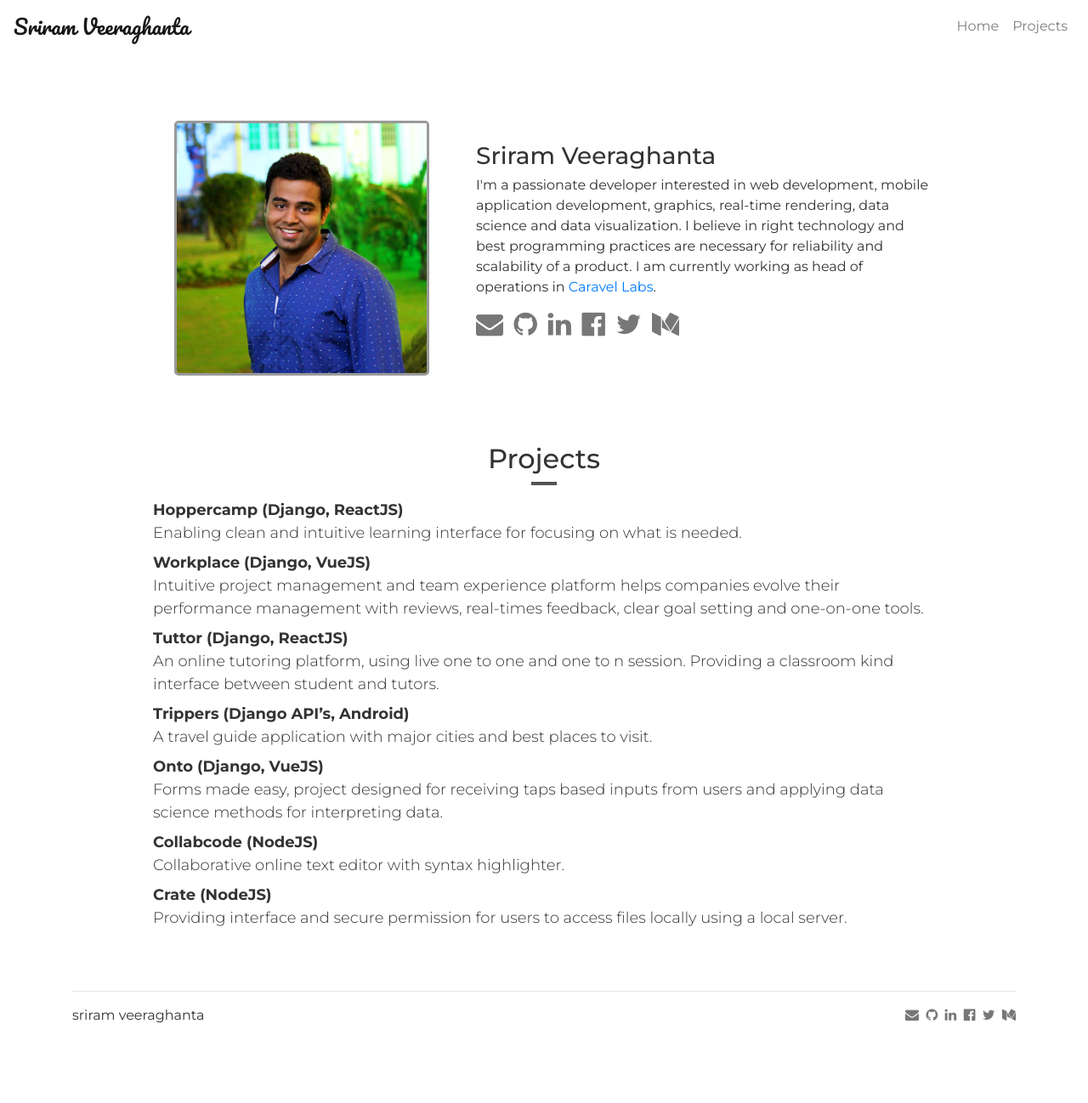
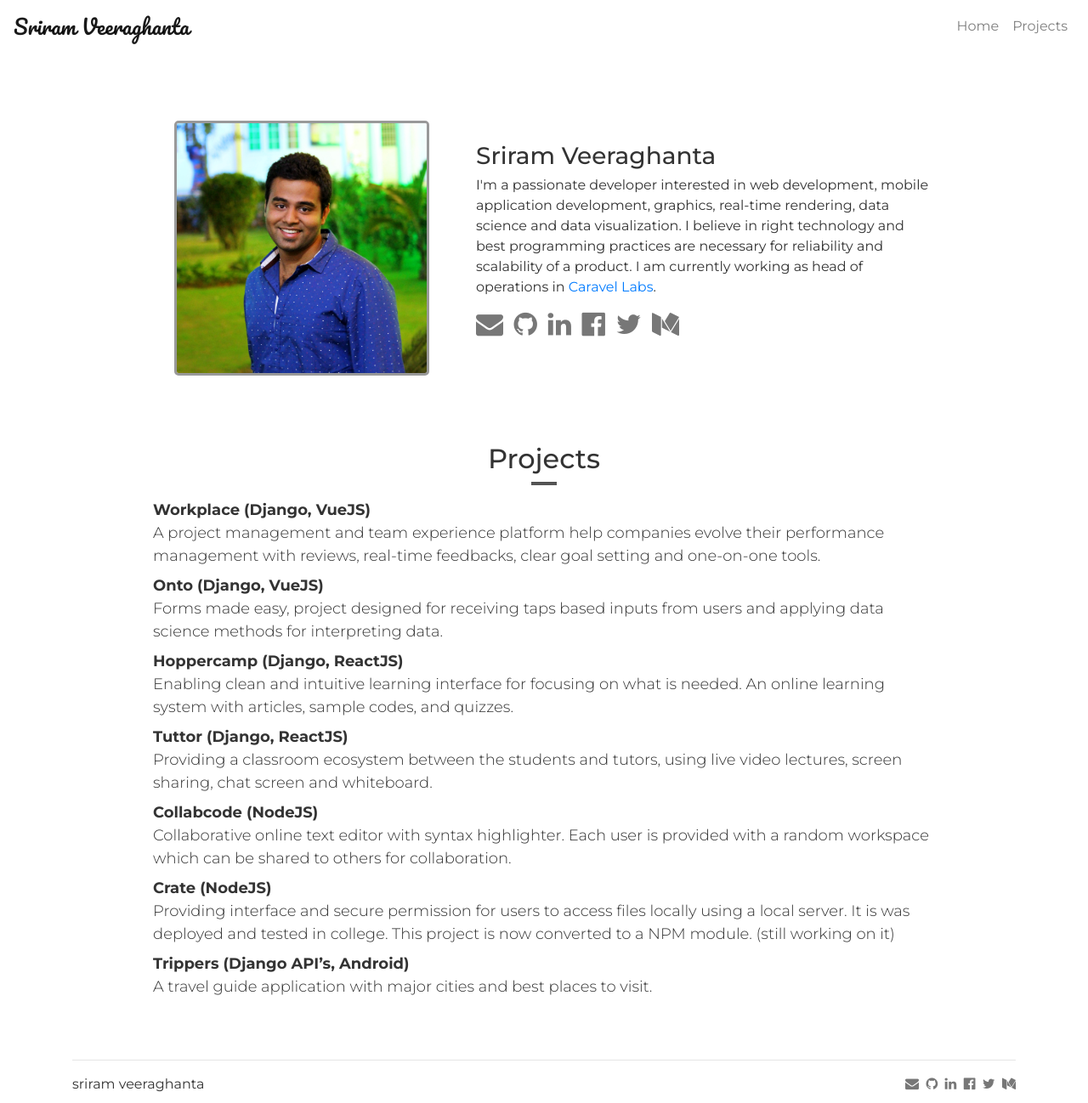
Before and after one commit to sriramveeraghanta/sriramveeraghanta.github.io, a Jekyll site: the page built from index.html, in a window 1280 px wide. Shown: the whole page at 85% size. Built offline with Jekyll 4.4.1, drawn with Linux system fonts in a browser that asks for light colours; nearby versions of some CDN libraries; before the commit the page ends 1217 px from its top, so only the background shows below that.

Commit message:
projects list updated

```diff
--- a/index.html
+++ b/index.html
@@ -35,27 +35,26 @@ layout: default
 		<div class="row justify-content-center">
 			<div class="col-md-10">
 				<dl>
-				  <dt>Hoppercamp (Django, ReactJS)</dt>
-				  <dd>Enabling clean and intuitive learning interface for focusing on what is needed.</dd>
+				  <dt>Workplace (Django, VueJS)</dt>
+				  <dd>A project management and team experience platform help companies evolve their performance management with reviews, real-time feedbacks, clear goal setting and one-on-one tools. </dd>
 
-				  <dt>Workplace (Django, VueJS)</dt>
-				  <dd>Intuitive project management and team experience platform helps companies evolve their performance management with reviews, real-times feedback, clear goal setting and one-on-one tools. </dd>
-
-				  <dt>Tuttor (Django, ReactJS)</dt>
-				  <dd>An online tutoring platform, using live one to one and one to n session. Providing a classroom kind interface between student and tutors.</dd>
-
-					<dt>Trippers (Django API’s, Android)</dt>
-				  <dd>A travel guide application with major cities and best places to visit.</dd>
-
-					<dt>Onto (Django, VueJS)</dt>
+				  <dt>Onto (Django, VueJS)</dt>
 				  <dd>Forms made easy, project designed for receiving  taps based inputs from users and applying data science methods for interpreting data.</dd>
 
+				  <dt>Hoppercamp (Django, ReactJS)</dt>
+				  <dd>Enabling clean and intuitive learning interface for focusing on what is needed. An online learning system with articles, sample codes, and quizzes.</dd>
+
+					<dt>Tuttor (Django, ReactJS)</dt>
+				  <dd>Providing a classroom ecosystem between the students and tutors, using live video lectures, screen sharing, chat screen and whiteboard.</dd>
+
 					<dt>Collabcode (NodeJS)</dt>
-				  <dd>Collaborative online text editor with syntax highlighter.</dd>
+				  <dd>Collaborative online text editor with syntax highlighter. Each user is provided with a random workspace which can be shared to others for collaboration.</dd>
 
-				  <dt>Crate (NodeJS)</dt>
-				  <dd>Providing interface and secure permission for users to access files locally using a local server.</dd>
+					<dt>Crate (NodeJS)</dt>
+				  <dd>Providing interface and secure permission for users to access files locally using a local server. It is was deployed and tested in college. This project is now converted to a NPM module. (still working on it)</dd>
 
+				  <dt>Trippers (Django API’s, Android)</dt>
+				  <dd>A travel guide application with major cities and best places to visit.</dd>
 				</dl>
 			</div>
 		</div>
```
